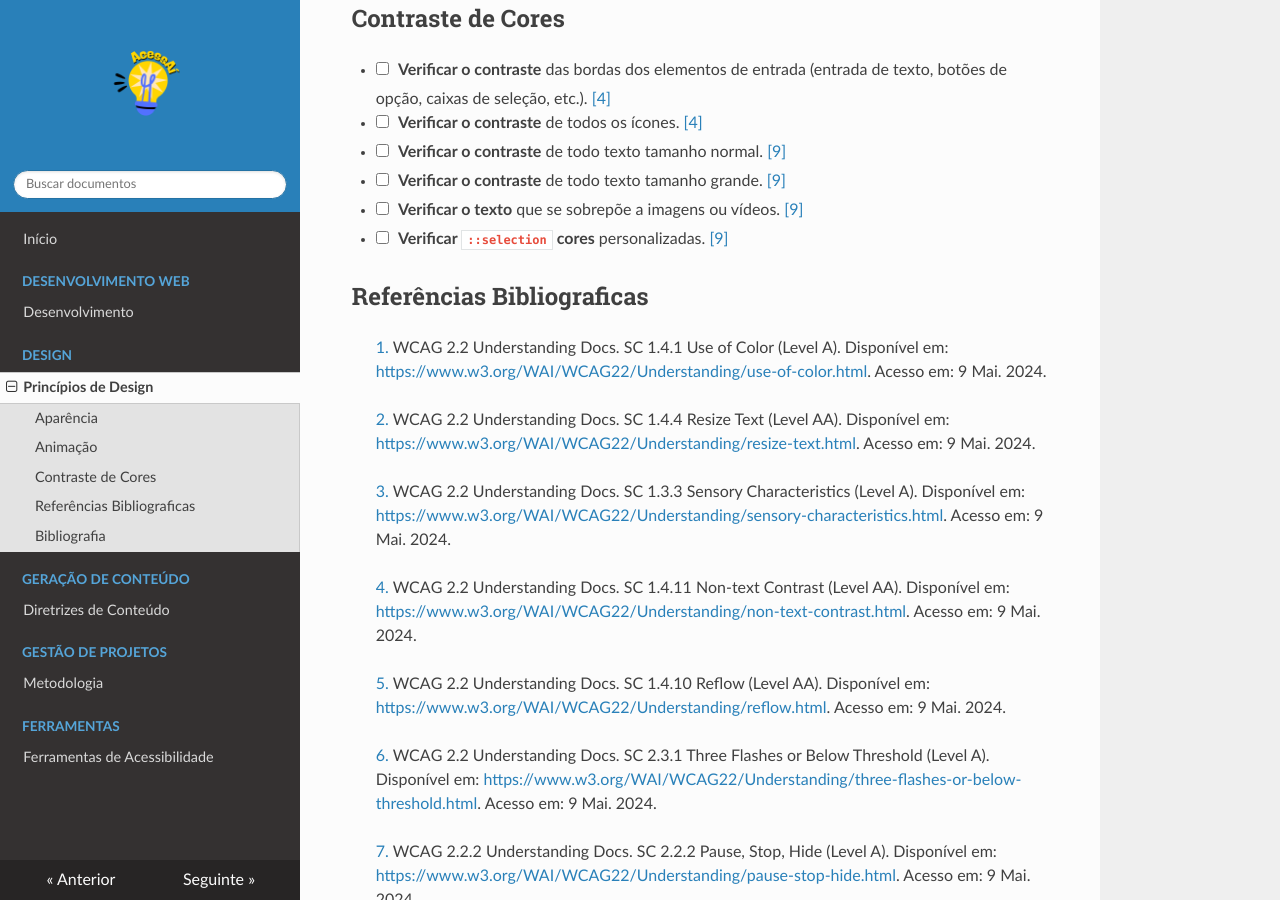
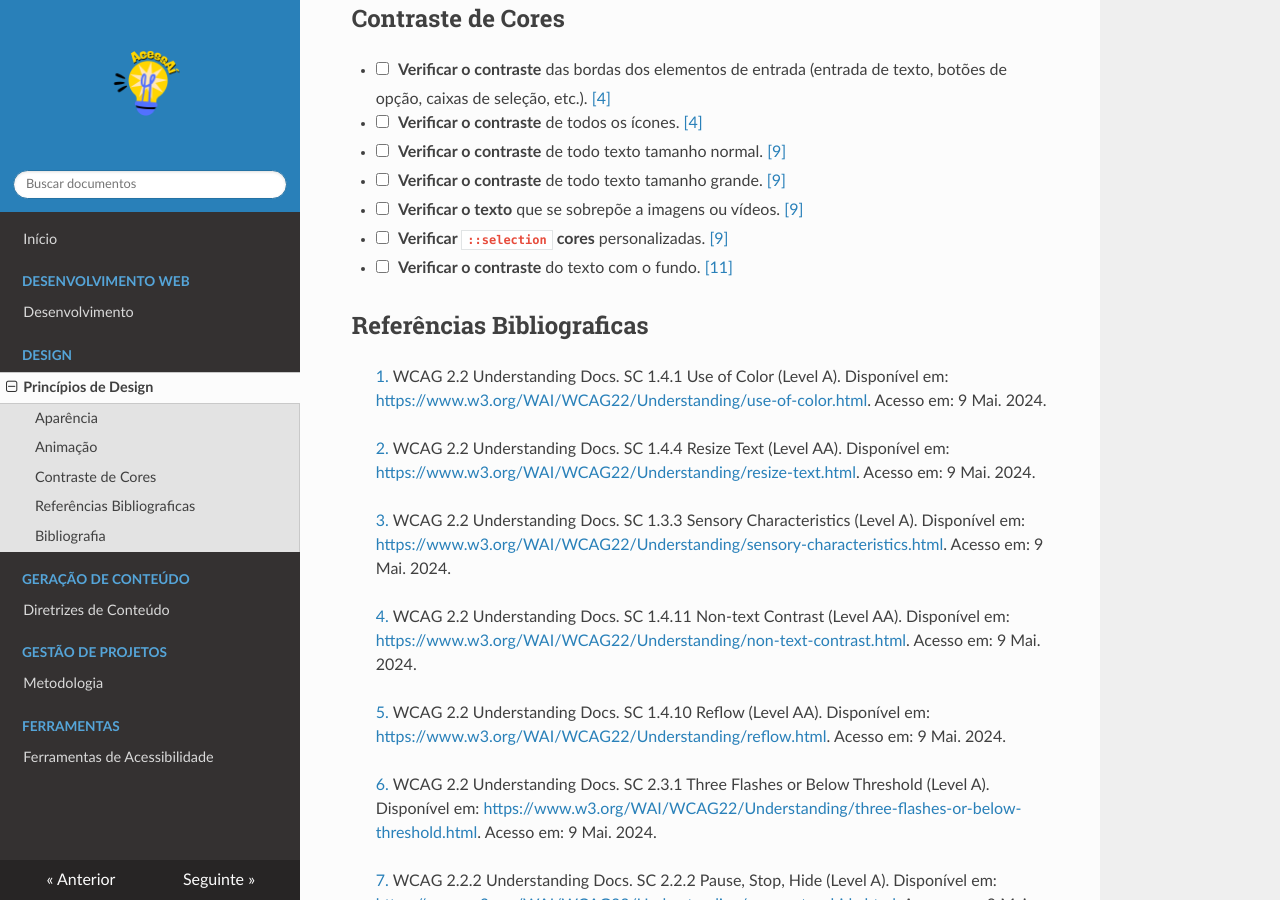
Before and after one commit to UnBIHC2025-1/IHC-2025.1-Grupo02, an MkDocs documentation site: the page built from docs/design/design.md, in a window 1280 px wide and 900 px high, scrolled down 1099 px. Built offline with MkDocs 1.6.1, drawn with Linux system fonts in a browser that asks for light colours; nearby versions of some CDN libraries.

Commit message:
Organizando itens adicionados

````diff
--- a/docs/design/design.md
+++ b/docs/design/design.md
@@ -32,6 +32,7 @@ Nesta seção, apresenta-se um checklist de diretrizes que garantem a acessibili
 - [ ] <b> Verificar o contraste</b> de todo texto tamanho grande. <a id="TEC9" href="#RP9">[9]</a>
 - [ ] <b> Verificar o texto</b> que se sobrepõe a imagens ou vídeos. <a id="TEC9" href="#RP9">[9]</a>
 - [ ] <b> Verificar ```::selection``` cores</b> personalizadas. <a id="TEC9" href="#RP9">[9]</a>
+- [ ] <b> Verificar o contraste </b> do texto com o fundo. <a id="TEC11" href="#RP11">[11]</a>
 
 ## Referências Bibliograficas
 
````
